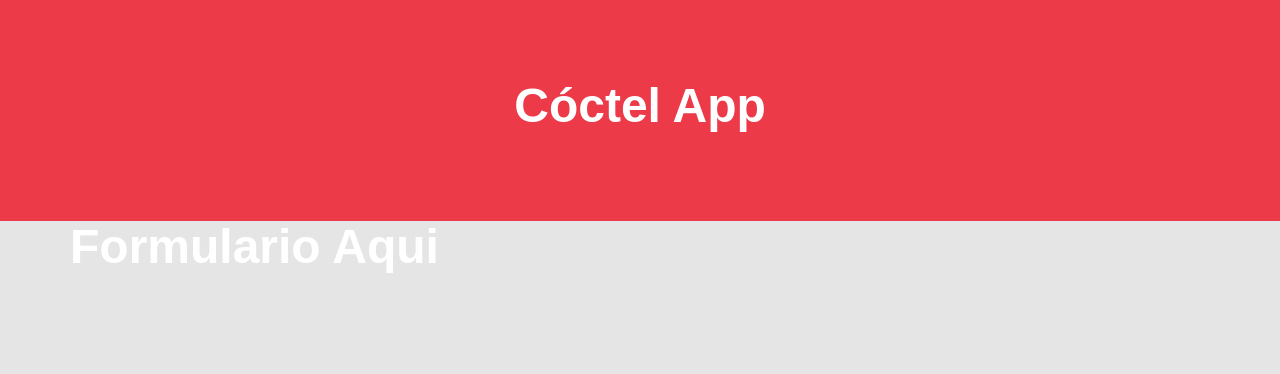
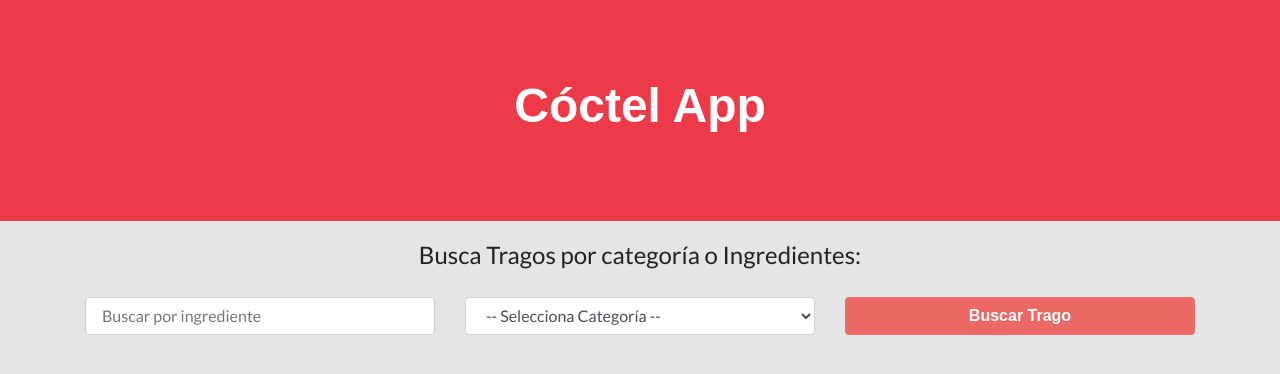
Before and after one commit to psyQore/coctel-app, a React (Create React App) app: page / in a window 1280 px wide. Shown: the top 374 px of the page. Built offline with nearby package versions, Linux system fonts and the light colour scheme; a web font is replaced by a local one.

Commit message:
Se crea el formulario con su css, se crea la base de nuestro context con un ej basico

```diff
--- a/src/App.js
+++ b/src/App.js
@@ -2,9 +2,11 @@ import React, { Fragment } from "react";
 import Header from "./components/Header";
 import Form from './components/Form';
 
+import CategoriesProvider from './context/CategoriesContext';
+
 function App() {
   return (
-    <Fragment>
+    <CategoriesProvider>
       <Header />
 
       <div className="container">
@@ -12,7 +14,7 @@ function App() {
           <Form />
         </div>
       </div>
-    </Fragment>
+    </CategoriesProvider>
   );
 }
 
--- a/src/components/Form.js
+++ b/src/components/Form.js
@@ -1,9 +1,42 @@
-import React from 'react'
+import React, { useContext } from "react";
+import { CategoriesContext } from '../context/CategoriesContext';
 
 const Form = () => {
-    return (
-        <h1>Formulario Aqui</h1>
-    )
-}
+
+  const { hello } = useContext(CategoriesContext);
+
+  alert(hello)
+
+  return (
+    <form className="col-12">
+      <fieldset className="text-center mt-3">
+        <legend>Busca Tragos por categoría o Ingredientes:</legend>
+      </fieldset>
+
+      <div className="row mt-3">
+        <div className="col-md-4">
+          <input
+            type="text"
+            name="name"
+            className="form-control"
+            placeholder="Buscar por ingrediente"
+          />
+        </div>
+        <div className="col-md-4">
+          <select className="form-control" name="category">
+            <option value=""> -- Selecciona Categoría -- </option>
+          </select>
+        </div>
+        <div className="col-md-4">
+          <input
+            type="submit"
+            className="btn btn-block btn-primary"
+            value="Buscar Trago"
+          />
+        </div>
+      </div>
+    </form>
+  );
+};
 
 export default Form;
--- /dev/null
+++ b/src/context/CategoriesContext.js
@@ -0,0 +1,22 @@
+import React, { createContext, useState } from "react";
+
+// Crear el context
+export const CategoriesContext = createContext();
+
+// Provider es donde se encuentra las funciones y state
+const CategoriesProvider = (props) => {
+  // Crea el state del context
+  const [hello, setHello] = useState("Hola ");
+
+  return (
+    <CategoriesContext.Provider
+      value={{
+        hello,
+      }}
+    >
+      {props.children}
+    </CategoriesContext.Provider>
+  );
+};
+
+export default CategoriesProvider;
```
